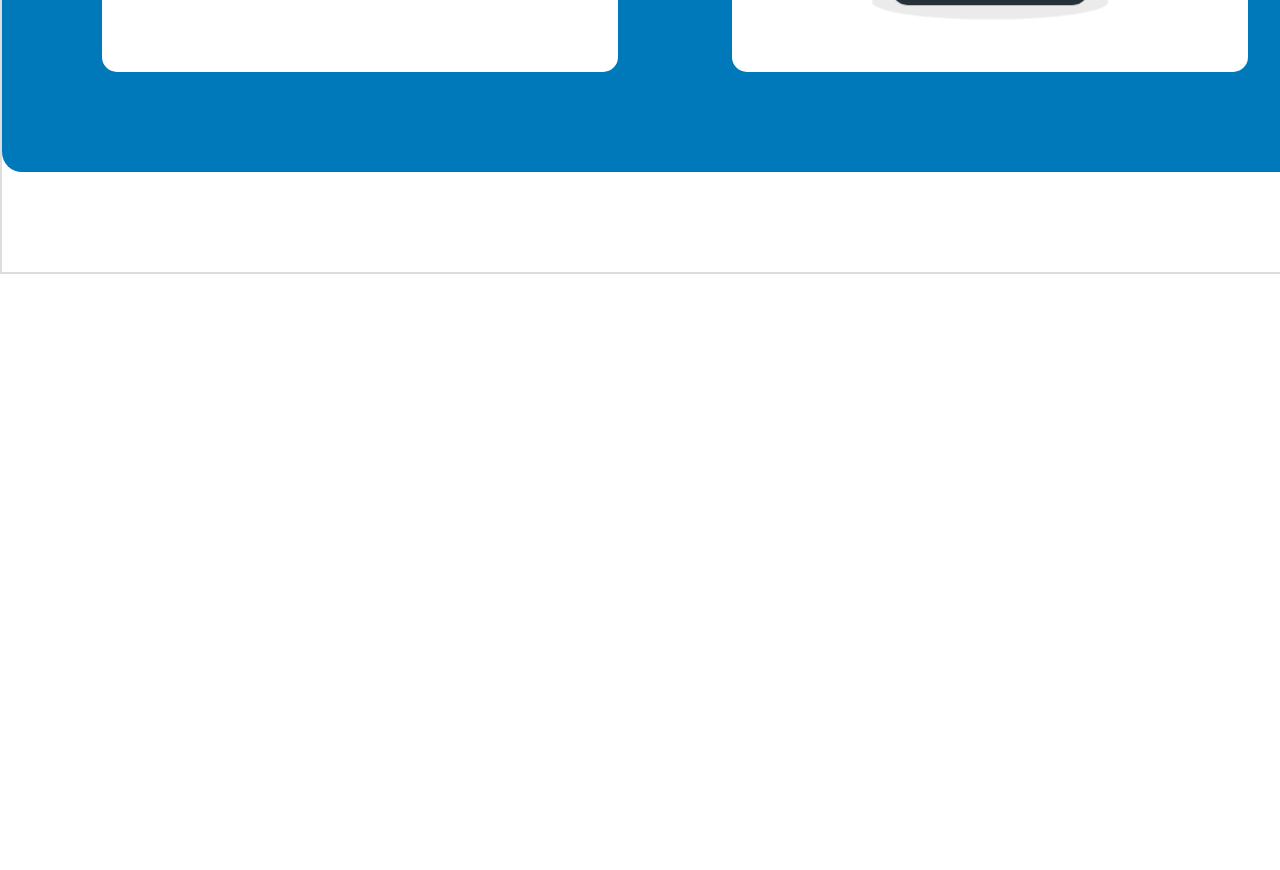
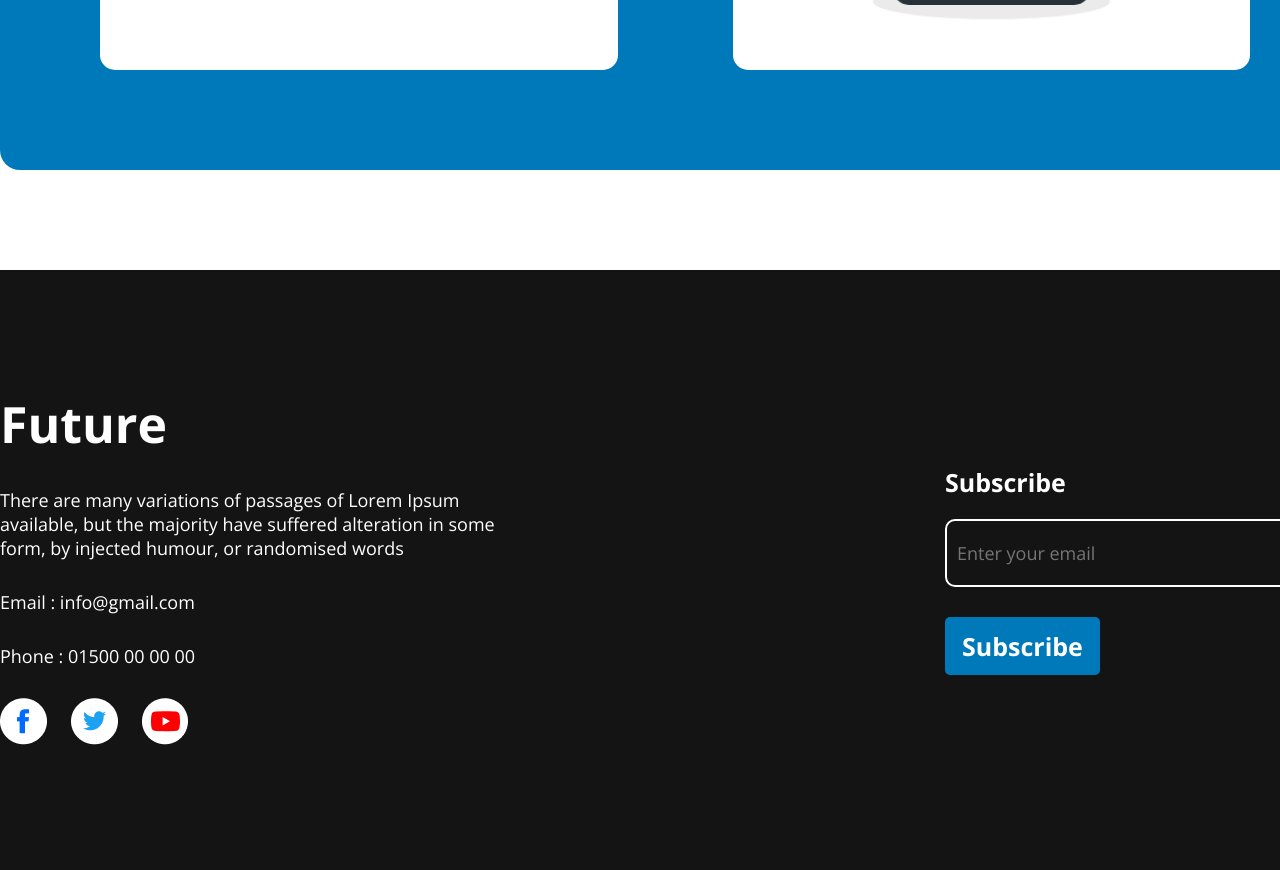
Before and after one commit to asadullah2451/assignment-1, a plain HTML site: page index.html in a window 1280 px wide. Shown: the part 3466-4336 px from the top of the page. Before the commit the page ends 3740 px from the top, so only its background shows below. Drawn offline with nearby package versions, Linux system fonts and the light colour scheme.

Commit message:
added footer section

```diff
--- a/index.html
+++ b/index.html
@@ -134,8 +134,42 @@
         </div>
       </section>
     </main>
-    <footer>
-
+    <!-- Footer Section -->
+    <footer class="footer">
+      <div class="footer-section">
+        <div class="footer-left">
+          <h2>Future</h2>
+          <p>
+            There are many variations of passages of Lorem Ipsum available, but
+            the majority have suffered alteration in some form, by injected
+            humour, or randomised words
+          </p>
+          <p>Email : info@gmail.com</p>
+          <p>Phone : 01500 00 00 00</p>
+          <a href="#">
+            <img src="./assets/images/icons/fb.png" alt="" />
+          </a>
+          <a href="#">
+            <img src="./assets/images/icons/twitter.png" alt="" />
+          </a>
+          <a href="#">
+            <img src="./assets/images/icons/youtube.png" alt="" />
+          </a>
+        </div>
+        <div class="footer-right">
+          <h3>Subscribe</h3>
+          <form action="#">
+            <input
+              class="email"
+              type="email"
+              name=""
+              id=""
+              placeholder="Enter your email"
+            /><br />
+            <input class="btn" type="submit" value="Subscribe" />
+          </form>
+        </div>
+      </div>
     </footer>
   </body>
 </html>
--- a/style.css
+++ b/style.css
@@ -14,7 +14,6 @@
 }
 .main-container {
   width: 1350px;
-  border: 2px solid #ddd;
   margin: auto;
 }
 
@@ -142,12 +141,12 @@
   background-blend-mode: overlay;
   background-size: cover;
 }
-.ser-content-2 h2{
+.ser-content-2 h2 {
   color: white;
 }
 
 /* contact section style */
-.contact-section{
+.contact-section {
   width: 100%;
   background: #0079ba;
   padding: 100px;
@@ -155,21 +154,21 @@
   border-radius: 20px;
   margin: 100px 0;
 }
-.contact-section h1{
+.contact-section h1 {
   color: white;
 }
-.form-content{
+.form-content {
   display: flex;
   justify-content: space-between;
 }
-.form-box-1{
+.form-box-1 {
   background: rgb(255, 255, 255);
   width: 45%;
   border-radius: 15px;
   height: 520px;
   padding-top: 60px;
 }
-.form-box-1 .input{
+.form-box-1 .input {
   width: 80%;
   height: 60px;
   margin-top: 10px;
@@ -177,10 +176,10 @@
   border-radius: 5px;
   border: 2px solid #0079ba;
 }
-.textarea{
+.textarea {
   height: 160px !important;
 }
-.form-box-1 .input-btn{
+.form-box-1 .input-btn {
   width: 40%;
   height: 60px;
   margin-top: 10px;
@@ -191,18 +190,79 @@
   background: #0079ba;
   color: white;
 }
-.form-box-1 .input-btn:hover{
+.form-box-1 .input-btn:hover {
   border: 2px solid #0079ba;
   background: white;
   color: #0079ba;
 }
-.form-box-2{
+.form-box-2 {
   width: 45%;
   height: 520px;
   background: white;
   border-radius: 15px;
 }
-.form-box-2 img{
+.form-box-2 img {
   width: 100%;
   border-radius: 15px;
 }
+
+/* Footer Section style */
+.footer {
+  background: #151414;
+}
+.footer-section {
+  width: 1350px;
+  height: 600px;
+  margin: auto;
+  display: flex;
+  justify-content: space-between;
+  align-items: center;
+}
+.footer-left {
+  width: 40%;
+}
+.footer-left h2 {
+  color: white;
+  font-size: 50px;
+  margin-bottom: 30px;
+}
+.footer-left p {
+  color: white;
+  font-size: 18px;
+  margin-bottom: 30px;
+}
+.footer-left a {
+  text-decoration: none;
+  margin-right: 20px;
+}
+.footer-right {
+  width: 30%;
+}
+.footer-right h3 {
+  color: white;
+  font-size: 25px;
+  margin-bottom: 20px;
+}
+.footer-right .email {
+  width: 100%;
+  padding: 20px 10px;
+  font-size: 18px;
+  border-radius: 10px;
+  border: 2px solid white;
+  background: #151414;
+  margin-bottom: 30px;
+}
+.footer-right .btn {
+  font-size: 25px;
+  font-weight: bold;
+  padding: 10px 15px;
+  background: #0079ba;
+  border: 2px solid transparent;
+  border-radius: 5px;
+  color: white;
+}
+.footer-right .btn:hover {
+  border: 2px solid #0079ba;
+  color: #0079ba;
+  background: #151414;
+}
```
Lines whose indentation alone changed are shown as unchanged.
